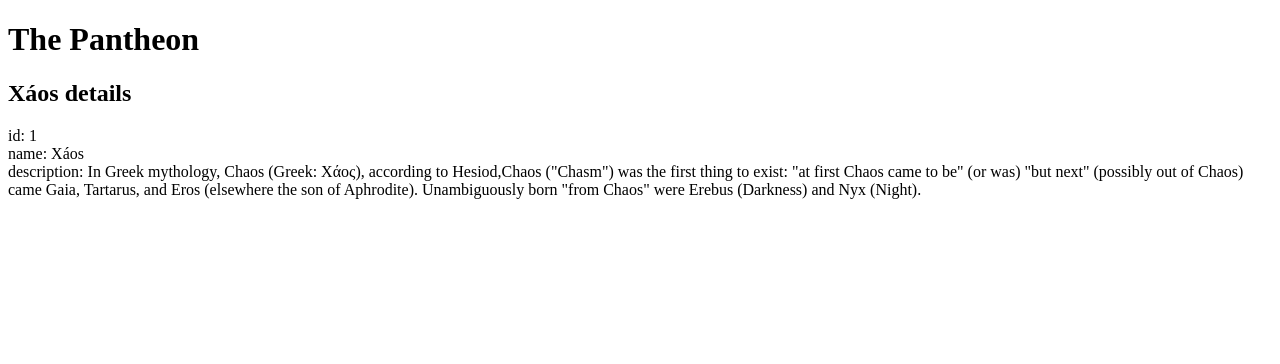
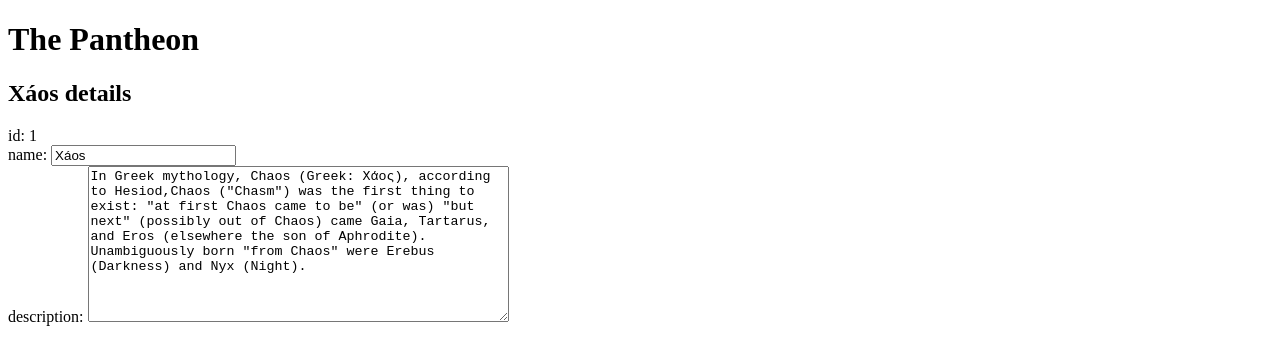
Before and after one commit to chasms/angular4, an Angular app: page / in a window 1280 px wide. Shown: the top 364 px of the page. Built offline with nearby package versions, Linux system fonts and the light colour scheme.

Commit message:
added inputs and textarea with ngModel

```diff
--- a/src/app/app.component.html
+++ b/src/app/app.component.html
@@ -4,8 +4,14 @@
   <label>id: </label> {{god.id}}
 </div>
 <div>
-  <label>name: </label> {{god.name}}
+  <label>name: </label>
+  <input [(ngModel)]="god.name" placeholder="name">
 </div>
 <div>
-  <label>description: </label> {{god.description}}
+  <label>description: </label>
+  <textarea
+    [(ngModel)]="god.description"
+    placeholder="description"
+    rows="10" cols="50"
+  ></textarea>
 </div>
--- a/src/app/app.module.ts
+++ b/src/app/app.module.ts
@@ -1,5 +1,6 @@
 import { BrowserModule } from '@angular/platform-browser';
 import { NgModule } from '@angular/core';
+import { FormsModule } from '@angular/forms';
 
 import { AppComponent } from './app.component';
 
@@ -8,7 +9,8 @@ import { AppComponent } from './app.component';
     AppComponent
   ],
   imports: [
-    BrowserModule
+    BrowserModule,
+    FormsModule
   ],
   providers: [],
   bootstrap: [AppComponent]
```
